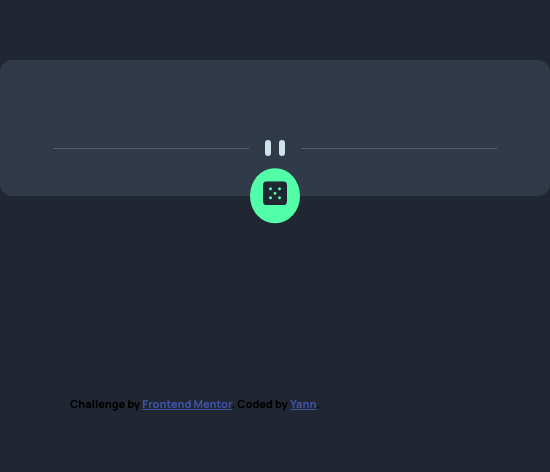
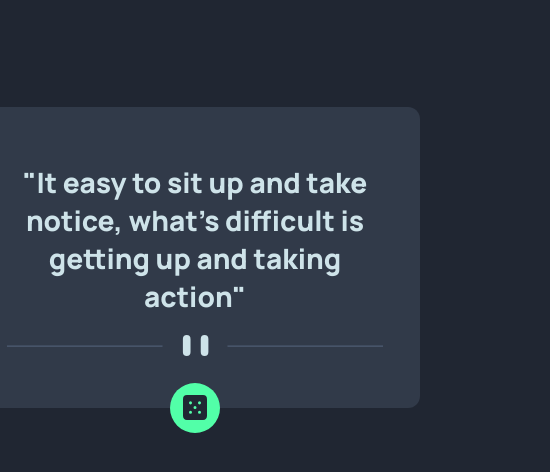
Before and after one commit to kholeur9/advice-generator-app, a plain HTML site: page index.html in a window 390 px wide. Shown: the part 140-612 px from the top of the page, 550 px wide, since content can reach past the window. Drawn offline with Linux system fonts and the light colour scheme; no server answers.

Commit message:
Troisième version advice generator app

```diff
--- a/index.html
+++ b/index.html
@@ -21,13 +21,18 @@
     <div class="box">
       <p class="quote-id"></p>
 
-      <p class="quote"></p>
+      <p class="quote">
+        "It easy to sit up and take notice, what's difficult is getting up and
+        taking action"
+      </p>
 
       <img
         class="divider-desk"
         src="./images/pattern-divider-desktop.svg"
         alt=""
       />
+
+      <img class="divider-mobile" src="./images/pattern-divider-mobile.svg" alt="" />
 
       <div class="btn-change">
         <img class="dice" src="./images/icon-dice.svg" alt="" />
--- a/script.js
+++ b/script.js
@@ -12,7 +12,7 @@ function afficheQuote() {
         const idAdvice = data.slip;
         const advice = data.slip;
 
-        iD.textContent = `Advice # ${ idAdvice.id }`;
+        iD.textContent = `Advice #${idAdvice.id}`;
         quote.textContent = `" ${ advice.advice } "`;
     });
 };
--- a/styles.css
+++ b/styles.css
@@ -14,39 +14,55 @@
 }
 
 body {
+  height: 100vh;
+  display: flex;
+  flex-direction: column;
   font-family: "Manrope", sans-serif;
   background-color: var(--Dark-Grayish-Blue);
+  justify-content: center;
+  text-align: center;
+  align-items: center;
+  padding: 20px;
+}
+
+img{
+  width: 100%;
 }
 
 .box {
-  position: relative;
-  margin: 200px auto;
-  width: 550px;
+  position: absolute;
+  max-width: 550px;
+  min-width: 450px;
   display: flex;
   flex-direction: column;
   align-items: center;
   background-color: var(--Grayish-Blue);
   border-radius: 12px;
-  padding: 40px;
+  padding: 2.3rem;
   text-align: center;
+  margin-bottom: 50px;
 }
 
 .quote-id {
-  margin-bottom: 20px;
-  font-size: 11px;
-  letter-spacing: 2px;
+  font-size: 10px;
+  letter-spacing: 5px;
   color: var(--Neon-Green);
   font-weight: 100;
   text-transform: uppercase;
 }
 
 .box .quote {
+  margin: 20px 0;
   font-size: 28px;
   color: var(--Light-Cyan);
 }
 
 .divider-desk {
-  margin-top: 20px;
+  margin-bottom: 15px;
+}
+
+.divider-mobile {
+  display: none;
 }
 
 .btn-change {
@@ -54,6 +70,8 @@ body {
   bottom: 0;
   transform: translateY(50%);
   padding: 0.8rem;
+  width: 50px;
+  height: 50px;
   border-radius: 50%;
   background-color: var(--Neon-Green);
   cursor: pointer;
@@ -70,3 +88,18 @@ body {
 .attribution a {
   color: hsl(228, 45%, 44%);
 }
+
+@media screen and (max-width: 700px){
+
+  .box {
+    width: 400px;
+  }
+
+  .divider-desk {
+    display: none;
+  }
+  .divider-mobile {
+    display: block;
+    margin-bottom: 15px;
+  }
+}
```
